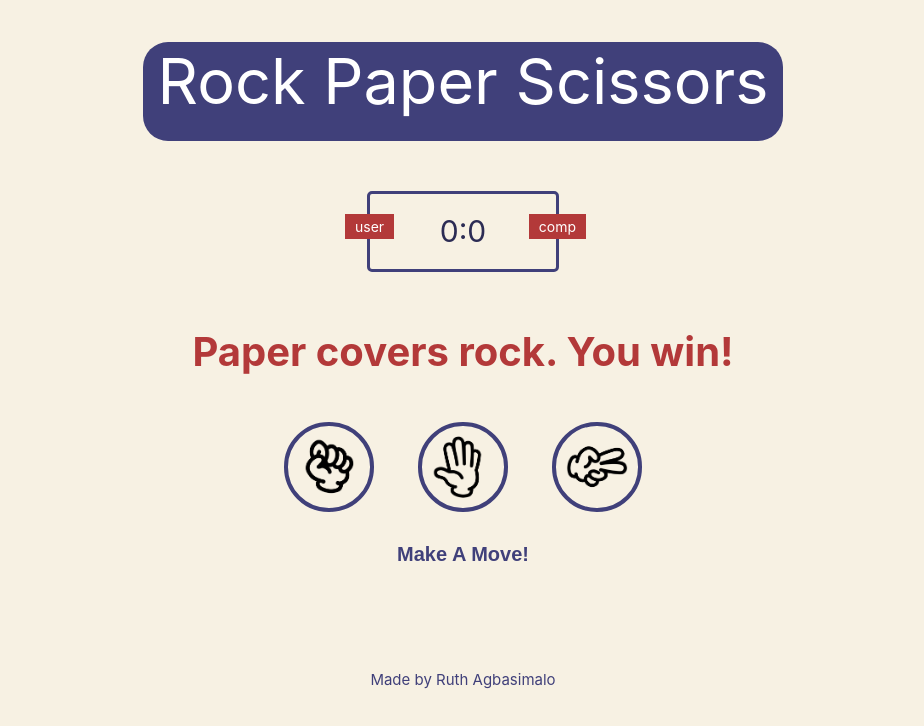
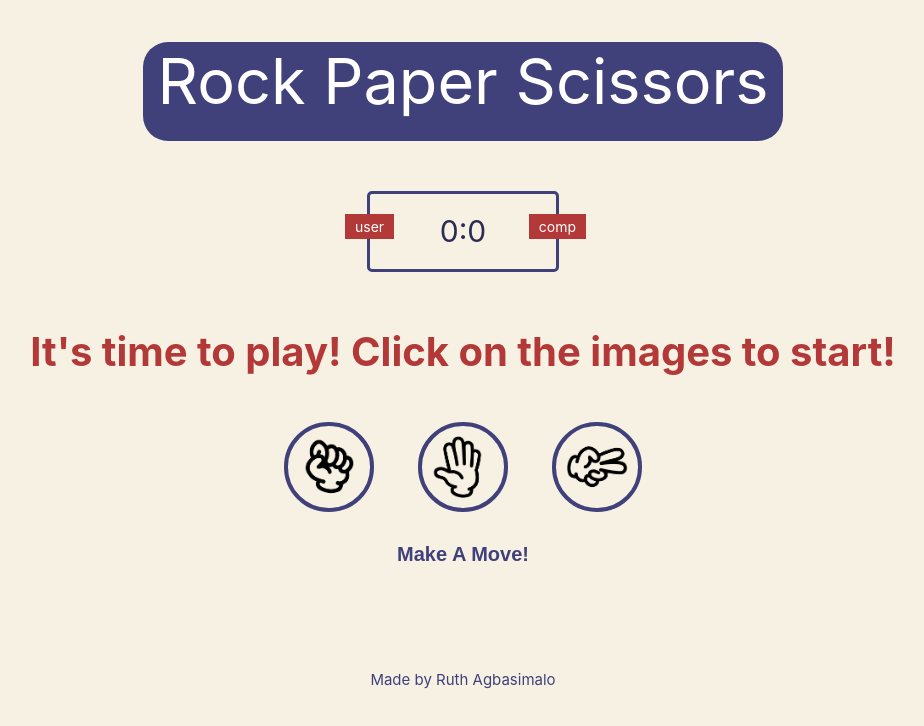
Before and after one commit to ruth-naza/Rock-Paper-Scissors-Game, a plain HTML site: page index.html in a window 1280 px wide. Shown: the whole page, without its empty margins (177-1101 px from the left). Drawn offline with nearby package versions, Linux system fonts and the light colour scheme.

Commit message:
Fixing a slight Html Error

```diff
--- a/index.html
+++ b/index.html
@@ -26,7 +26,7 @@
     <span id="user-score">0</span>:<span id="computer-score">0</span>
   </div>
   <div class="results">
-    <p>Paper covers rock. You win!</p>
+    <p>It's time to play! Click on the images to start!</p>
   </div>
   <div class="choices">
     <div class="choice">
```
